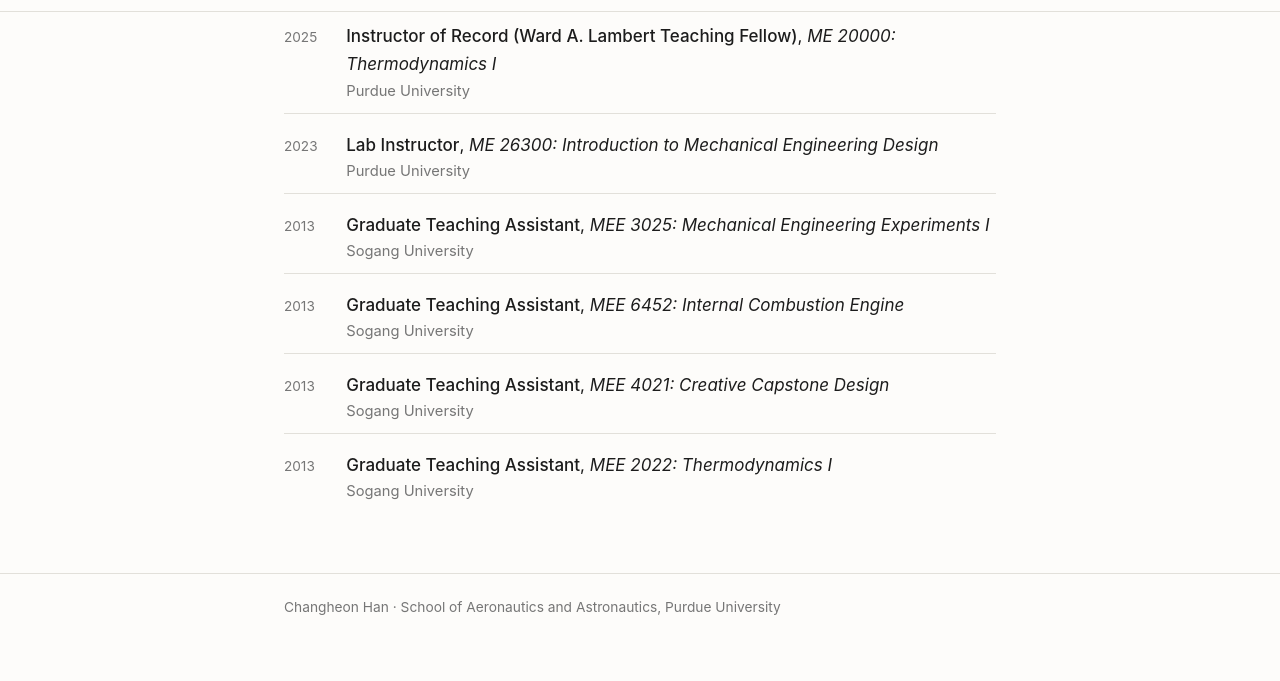
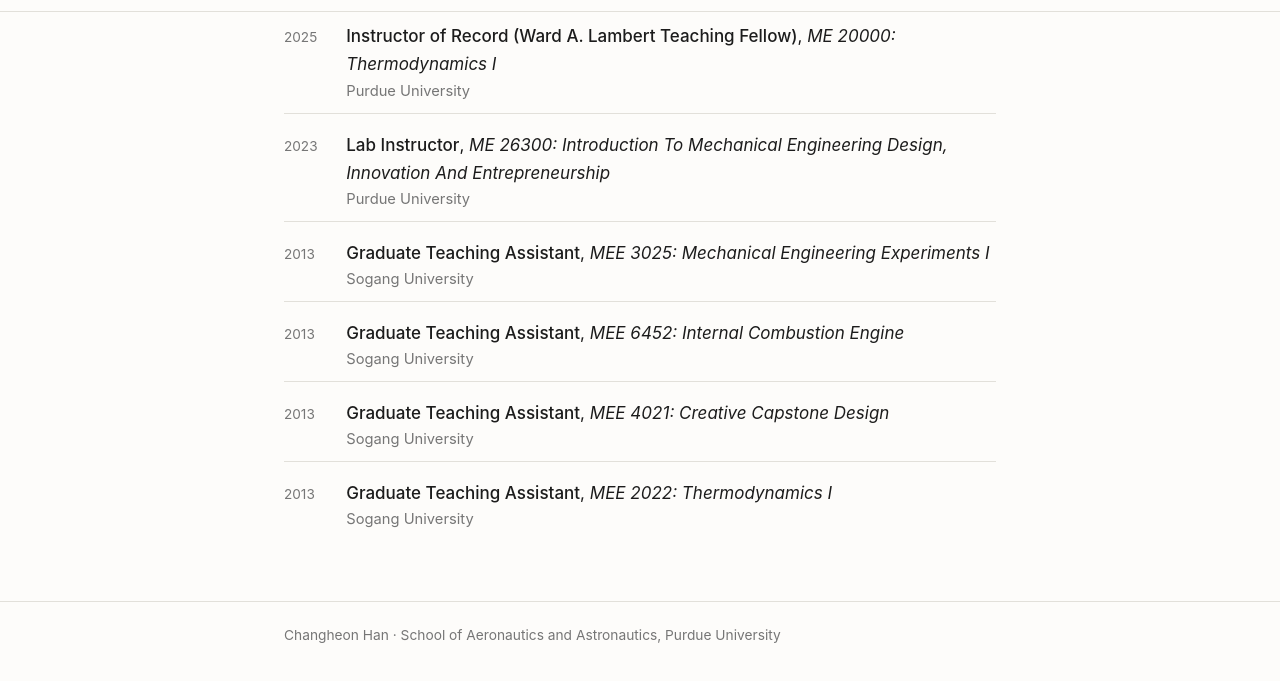
Before and after one commit to hanprd/hanprd.github.io, a plain HTML site: page teaching.html in a window 1280 px wide. Shown: the part 121-802 px from the top of the page. Drawn offline with Linux system fonts and the light colour scheme.

Commit message:
Update course title in teaching.html

```diff
--- a/teaching.html
+++ b/teaching.html
@@ -34,7 +34,7 @@
     <li>
       <span class="entry-year">2023</span>
       <span class="entry-body">
-        <span class="entry-title">Lab Instructor</span>, <em>ME 26300: Introduction to Mechanical Engineering Design</em>
+        <span class="entry-title">Lab Instructor</span>, <em>ME 26300: Introduction To Mechanical Engineering Design, Innovation And Entrepreneurship</em>
         <div class="entry-meta">Purdue University</div>
       </span>
     </li>
```
